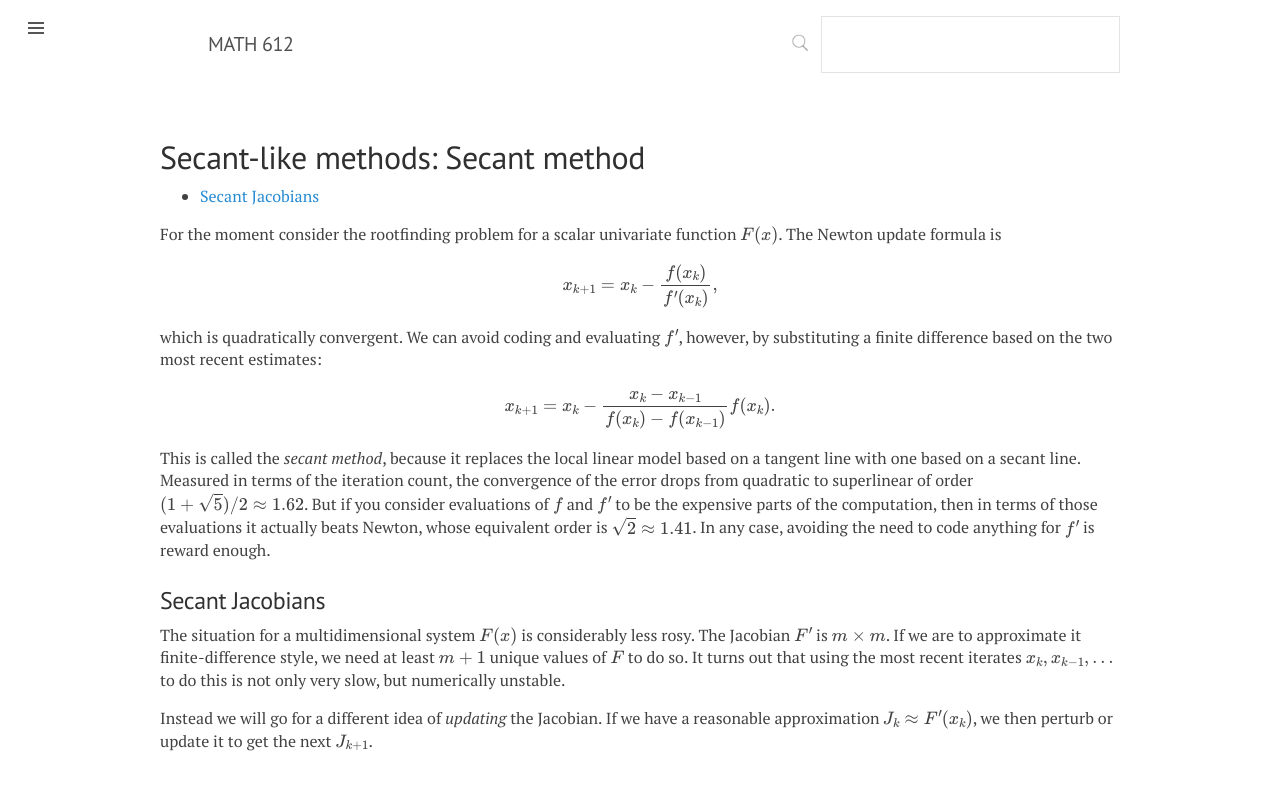
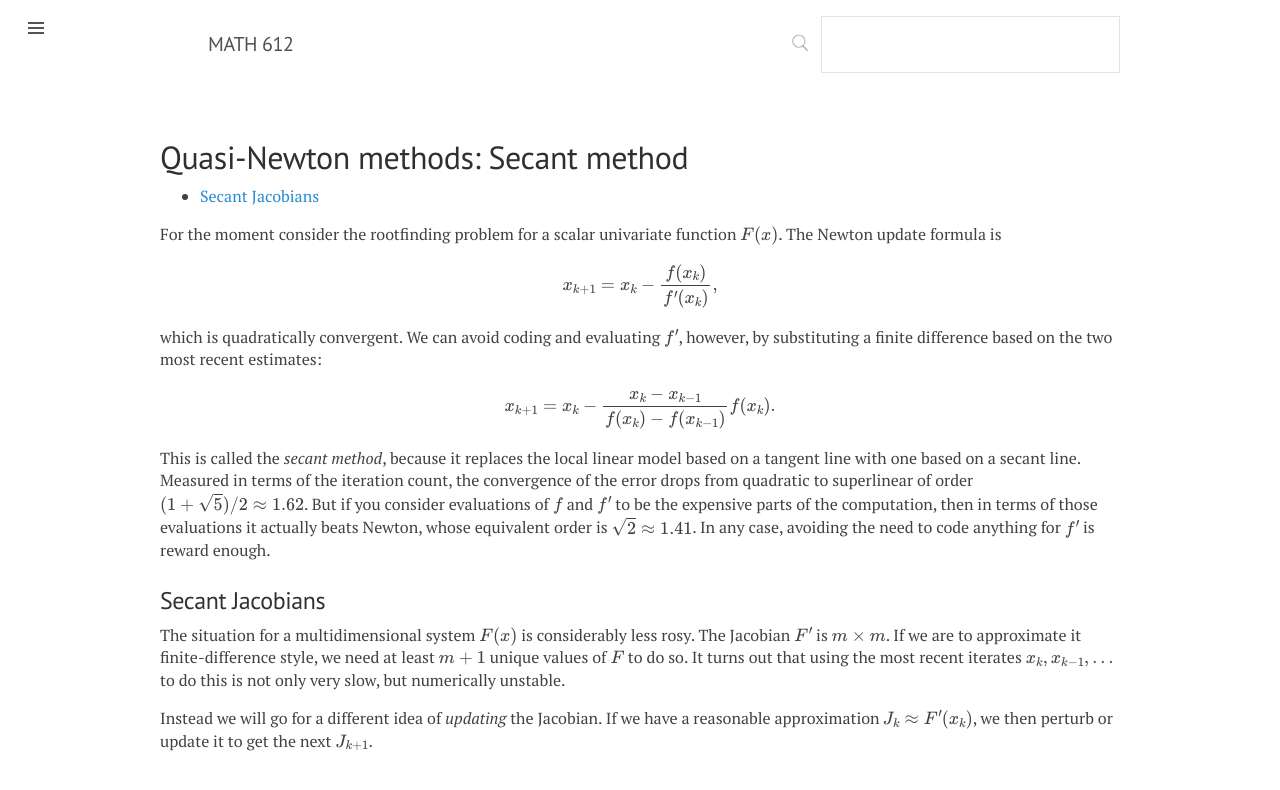
Before and after one commit to tobydriscoll/udmath612, a Jekyll site: the page built from _notes/quasi/10-secant.md, in a window 1280 px wide. Shown: the top 790 px of the page. Built offline with Jekyll 4.4.1, drawn with Linux system fonts in a browser that asks for light colours; formulas are drawn with MathJax 3.

Commit message:
Fixing new material

```diff
--- a/_config.yml
+++ b/_config.yml
@@ -17,7 +17,7 @@ title: MATH 612
 email: driscoll@udel.edu
 description: >- # this means to ignore newlines until "baseurl:"
  Lecture notes on optimization.
-baseurl: "/udmath612" # the subpath of your site, e.g. /blog
+baseurl: "/notes" # the subpath of your site, e.g. /blog
 url: "localhost:4000" # the base hostname & protocol for your site, e.g. http://example.com
 twitter_username: tobydriscoll
 github_username:  tobydriscoll
@@ -38,7 +38,7 @@ collections:
     - Introduction
     - Basics of Newton-like methods
     - Globalizing convergence
-    - Hessian updating methods
+    - Quasi-Newton methods
 
 tipue_search:
   include:
--- a/_notes/updating/10-secant.md
+++ b/_notes/quasi/10-secant.md
@@ -1,6 +1,6 @@
 ---
 layout: note
-chapter: "Secant-like methods"
+chapter: "Quasi-Newton methods"
 title: "Secant method"
 ---
 * TOC
```
Also changed, not shown: _notes/quasi/20-broyden.md (renamed from _notes/updating/20-broyden.md, +1 -1 lines), _notes/quasi/30-BFGS.md (renamed from _notes/updating/30-BFGS.md, +1 -1 lines).
